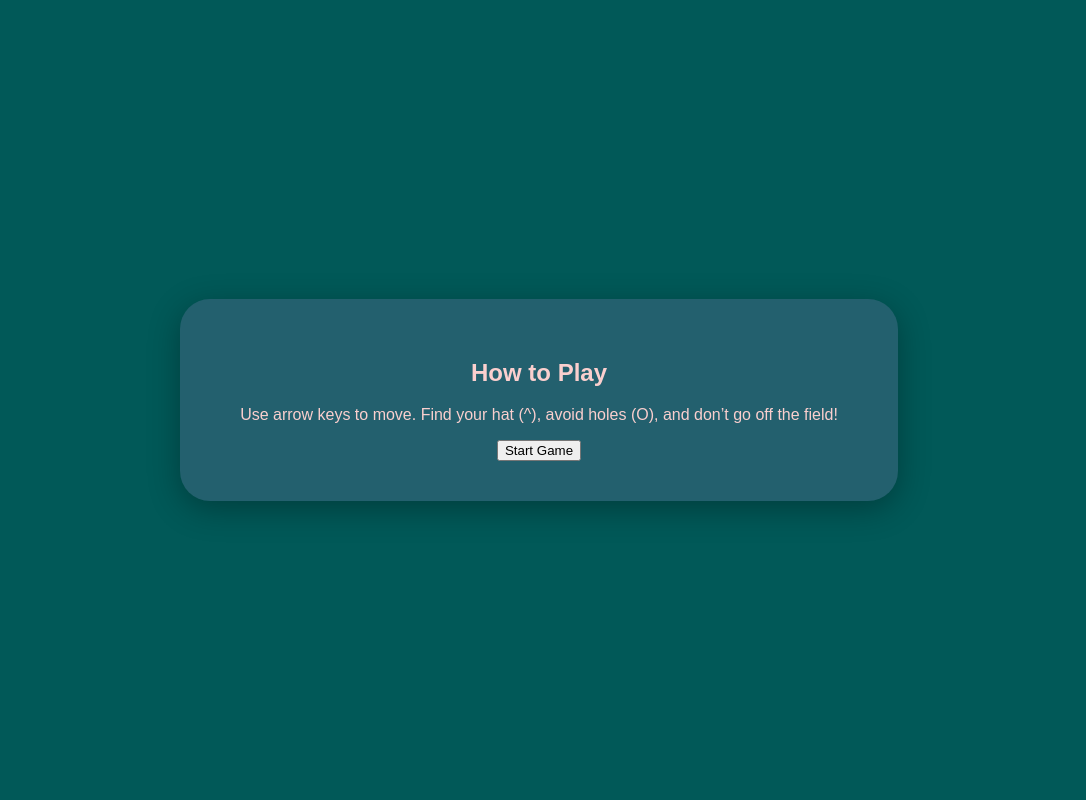
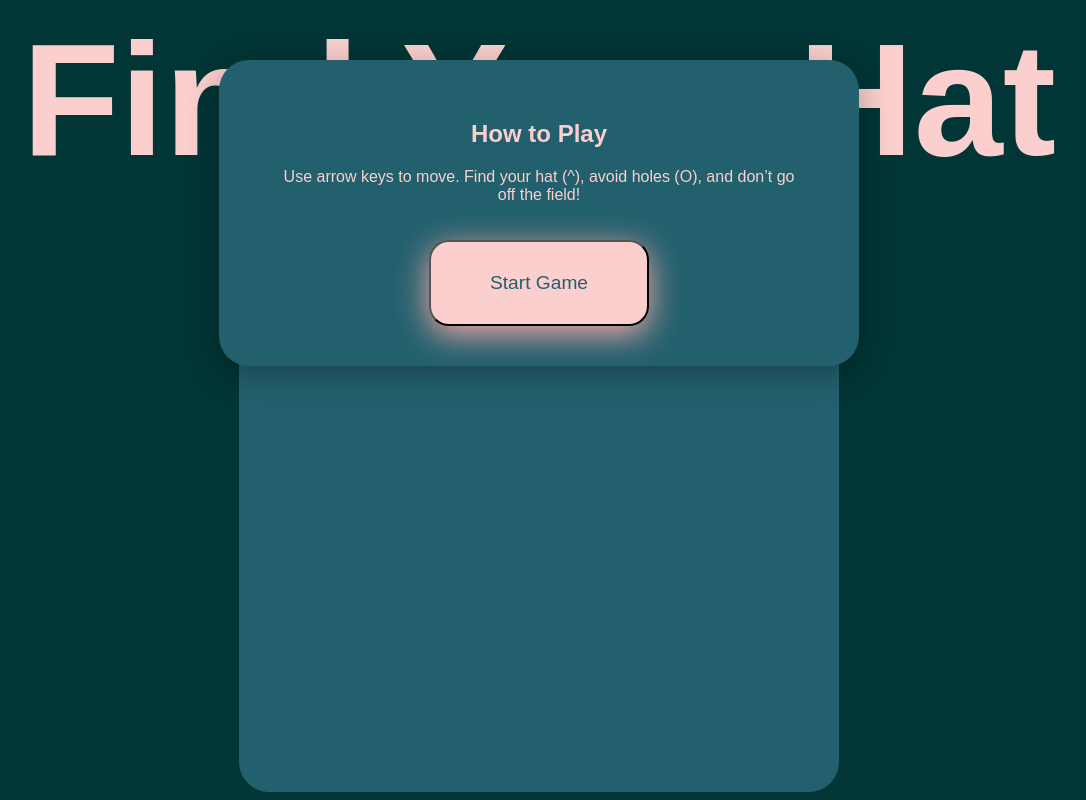
Before and after one commit to safia-mo/FIND-YOUR-HAT, a plain HTML site: page index.html in a window 1280 px wide. Shown: the whole page, without its empty margins (101-1187 px from the left). Drawn offline with Linux system fonts and the light colour scheme; a web font is replaced by a local one.

Commit message:
changes to start button

```diff
--- a/game.js
+++ b/game.js
@@ -7,7 +7,7 @@ let myField;
 let gameActive = false;
 
 document.getElementById("start-btn").onclick = function() {
-  document.getElementById("rules-screen").classList.add("hidden");
+  document.getElementById("rules-box").classList.add("hidden");
   myField = new Field(Field.generateField());
   myField.print();
  gameActive = true;
--- a/index.html
+++ b/index.html
@@ -10,7 +10,7 @@
 </head>
 
 <body>
-<div id="rules-screen">
+<div id="rules-box">
   <div class="message-box">
     <h2>How to Play</h2>
     <p>Use arrow keys to move. Find your hat (^), avoid holes (O), and don’t go off the field!</p>
--- a/style.css
+++ b/style.css
@@ -9,17 +9,30 @@ html, body {
   font-family: 'Jersey 25', sans-serif;
   overflow: hidden;
 }
-#rules-screen {
-  position: fixed;
-  top: 0; left: 0; right: 0; bottom: 0;
-  background:#015958;
-  display: flex;
+#rules-box{
+  position: absolute;
+  top: 60px; left: 50%;
   align-items: center;
+  transform: translateX(-50%);
   justify-content: center;
-  z-index: 30;
+  z-index: 10;
 }
-#rules-screen.hidden { display: none; }
+#rules-box.hidden { display: none; }
 
+#start-btn {
+  margin-top: 20px;
+  font-size: 1.2em;
+  padding: 30px 40px;
+  border-radius: 20px;
+  text-align: center;
+  box-shadow: 0 8px 32px #F6ABA9;
+  background: #FACFCE;
+  color: #23606e;
+  cursor: pointer;
+  min-width: 220px;
+  max-width: 90vw;
+  position: relative;
+}
 
 #message-overlay {
   position: fixed;
@@ -46,7 +59,7 @@ html, body {
   padding: 30px 40px;
   border-radius: 20px;
   text-align: center;
-  box-shadow: 0 8px 32px rgba(0,0,0,0.3);
+  box-shadow: 0 8px 32px #F6ABA9;
   background: #FACFCE;
   color: #23606e;
   cursor: pointer;
```
